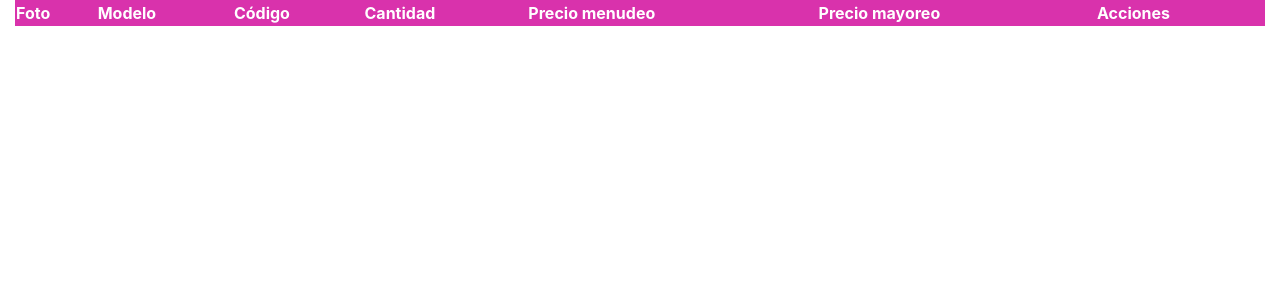
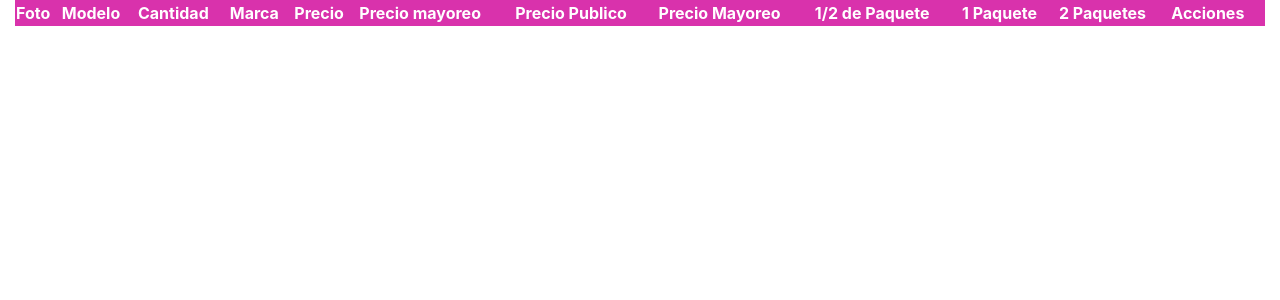
Before and after one commit to ppesoj/bodegaRopita, a PHP site: page / in a window 1280 px wide. Shown: the part 83-383 px from the top of the page. Run offline with PHP 8.4, Linux system fonts and the light colour scheme; data that the repository does not hold is empty; some libraries are stand-ins or nearby versions.

Commit message:
actualizacion de tabla index

```diff
--- a/controlador/catalogo.php
+++ b/controlador/catalogo.php
@@ -11,7 +11,11 @@
 
 
     if($accionCatalogo == "mostrarRopa") {
-        $recoger = "SELECT foto, modelo, codigo, cantidad, precio, precioMayoreo, dataQR  FROM productos;";
+
+        $recoger = "SELECT foto, modelo, cantidad, marcas.nombre AS marcaNombre, precio, precioMayoreo, precioRango1, precioRango2, precioRango3, precioRango4, precioRango5, dataQR  FROM productos
+        LEFT JOIN marcas ON marcas.id = productos.id_marca
+        LEFT JOIN precioproductos ON precioproductos.id_producto = productos.id;";
+
         $nvConexion = nuevaConexion();
         $query_obtener = mysqli_query($nvConexion, $recoger);
         if (!$query_obtener) {
--- a/css/index.css
+++ b/css/index.css
@@ -14,6 +14,10 @@ html {
 }
 .btn-sm .fa-solid {
     margin-right: 6px;
+}
+
+.btnQr {
+    font-size: 12px;
 }
 
 #menu{
--- a/index.html
+++ b/index.html
@@ -50,10 +50,15 @@
                     <tr>
                         <th>Foto</th>
                         <th>Modelo</th>
-                        <th>Código</th>
                         <th>Cantidad</th>
-                        <th>Precio menudeo</th>
+                        <th>Marca</th>
+                        <th>Precio</th>
                         <th>Precio mayoreo</th>
+                        <th>Precio Publico</th>
+                        <th>Precio Mayoreo</th>
+                        <th>1/2 de Paquete</th>
+                        <th>1 Paquete</th>
+                        <th>2 Paquetes</th>
                         <th>Acciones</th>
                     </tr>
                 </thead>
--- a/js/index.js
+++ b/js/index.js
@@ -136,7 +136,7 @@ function mostrarRopa () {
                                 }
                             },
                             {
-                                "targets": 6,
+                                "targets": 11,
                                 "render": function (data, type, row) {
                                     var checkbox = '<button type="button" id="btnQR" data-nombreImagen='+data+'" class="btnQr btn btn-primary btn-sm"><i class="fa-solid fa-print"></i>Imprimir</button>';
                                     return checkbox;
```
